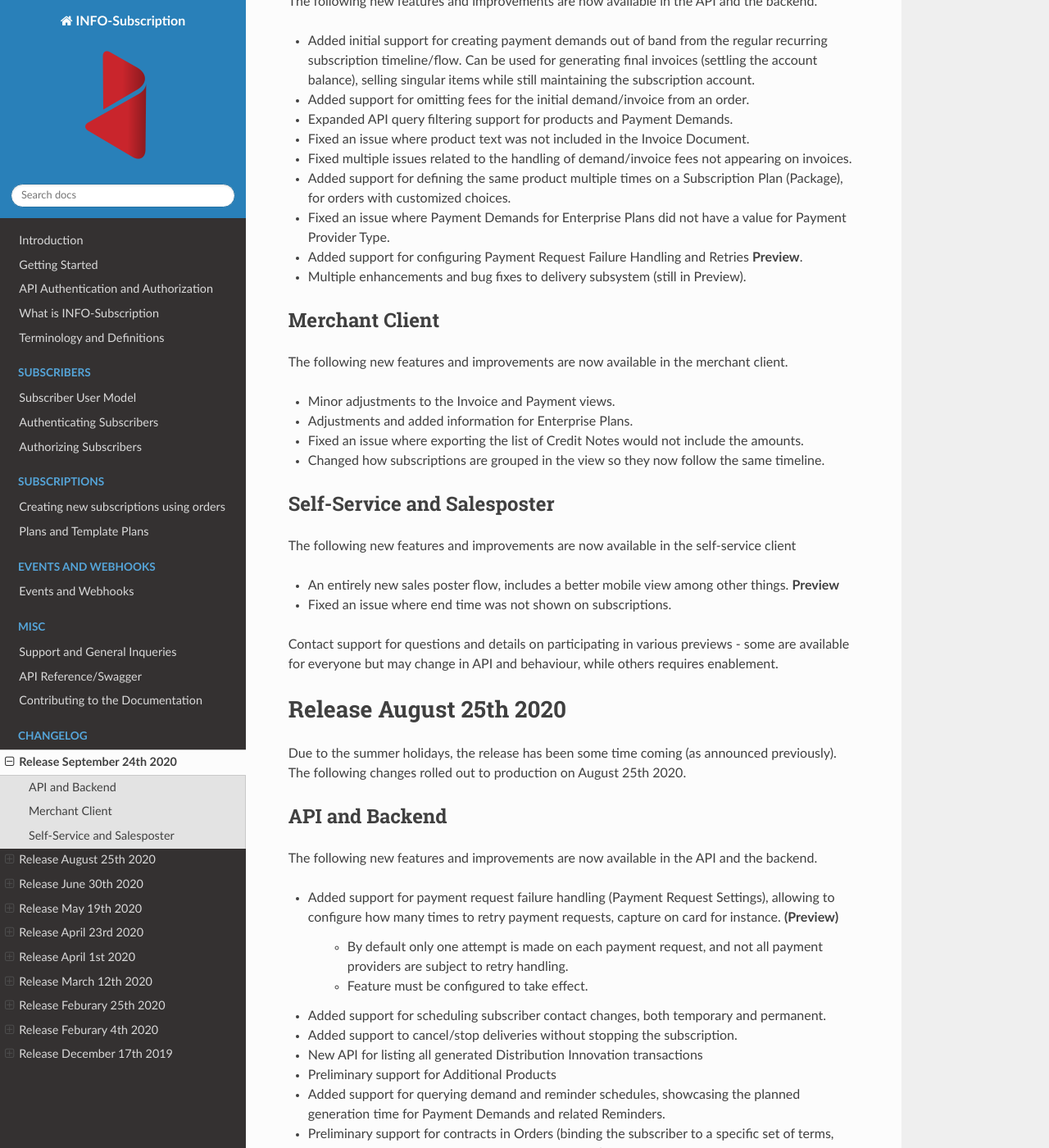
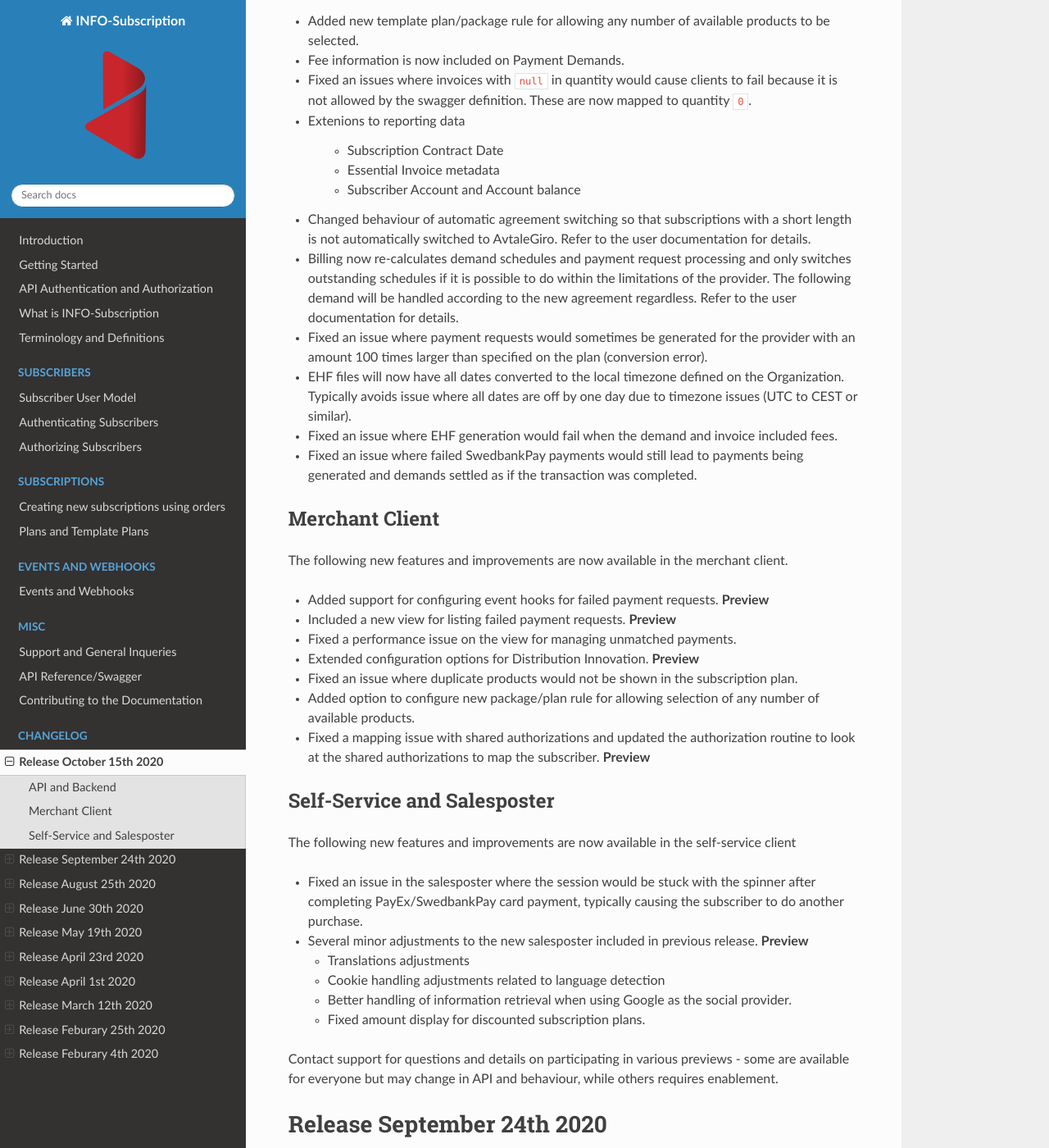
Before and after one commit to infosoftas/info-subscription-doc, a Sphinx documentation site: the page built from source/changelog/changelog.rst, in a window 1280 px wide and 1400 px high, scrolled down 322 px. Shown: the whole window at 82% size. Built offline with Sphinx 7.4.7 and the Read the Docs theme 2.0.0, drawn with Linux system fonts in a browser that asks for light colours; formulas are drawn with MathJax 3; some of the changed text lies outside the part shown.

Commit message:
Changelog for r80 (#24)
* Added initial changelog for r80

* Minor adjustments

Co-authored-by: Esben Bach <esbbach@infosoft.no>

```diff
--- a/source/changelog/changelog.rst
+++ b/source/changelog/changelog.rst
@@ -1,3 +1,4 @@
+.. include:: r80.inc
 .. include:: r79.inc
 .. include:: r77.inc
 .. include:: r76.inc
@@ -7,4 +8,3 @@
 .. include:: r71.inc
 .. include:: r70.inc
 .. include:: r69.inc
-.. include:: r67.inc
--- /dev/null
+++ b/source/changelog/r80.inc
@@ -0,0 +1,56 @@
+.. _changelog-r80:
+
+***************************
+Release October 15th 2020
+***************************
+The following changes rolled out on October 15th 2020.
+Again quite a few changes under the covers and work on unreleased features, but there is still a bit of public improvements.
+
+API and Backend
+===============
+The following new features and improvements are now available in the API and the backend.
+
+* Added new template plan/package rule for allowing any number of available products to be selected.
+* Fee information is now included on Payment Demands.
+* Fixed an issues where invoices with ``null`` in quantity would cause clients to fail because it is not allowed by the swagger definition. These are now mapped to quantity ``0``.
+* Extenions to reporting data
+
+    * Subscription Contract Date
+    * Essential Invoice metadata
+    * Subscriber Account and Account balance
+
+* Changed behaviour of automatic agreement switching so that subscriptions with a short length is not automatically switched to AvtaleGiro. Refer to the user documentation for details.
+* Billing now re-calculates demand schedules and payment request processing and only switches outstanding schedules if it is possible to do within the limitations of the provider. The following demand will be handled according to the new agreement regardless. Refer to the user documentation for details.
+* Fixed an issue where payment requests would sometimes be generated for the provider with an amount 100 times larger than specified on the plan (conversion error).
+* EHF files will now have all dates converted to the local timezone defined on the Organization. Typically avoids issue where all dates are off by one day due to timezone issues (UTC to CEST or similar).
+* Fixed an issue where EHF generation would fail when the demand and invoice included fees.
+* Fixed an issue where failed SwedbankPay payments would still lead to payments being generated and demands settled as if the transaction was completed.
+
+Merchant Client
+===============
+The following new features and improvements are now available in the merchant client.
+
+* Added support for configuring event hooks for failed payment requests. **Preview**
+* Included a new view for listing failed payment requests. **Preview**
+* Fixed a performance issue on the view for managing unmatched payments.
+* Extended configuration options for Distribution Innovation. **Preview**
+* Fixed an issue where duplicate products would not be shown in the subscription plan.
+* Added option to configure new package/plan rule for allowing selection of any number of available products.
+* Fixed a mapping issue with shared authorizations and updated the authorization routine to look at the shared authorizations to map the subscriber. **Preview**
+
+
+Self-Service and Salesposter
+============================
+The following new features and improvements are now available in the self-service client
+
+* Fixed an issue in the salesposter where the session would be stuck with the spinner after completing PayEx/SwedbankPay card payment, typically causing the subscriber to do another purchase.
+
+* Several minor adjustments to the new salesposter included in previous release. **Preview**
+
+  * Translations adjustments
+  * Cookie handling adjustments related to language detection
+  * Better handling of information retrieval when using Google as the social provider.
+  * Fixed amount display for discounted subscription plans.
+
+
+Contact support for questions and details on participating in various previews - some are available for everyone but may change in API and behaviour, while others requires enablement.
```
